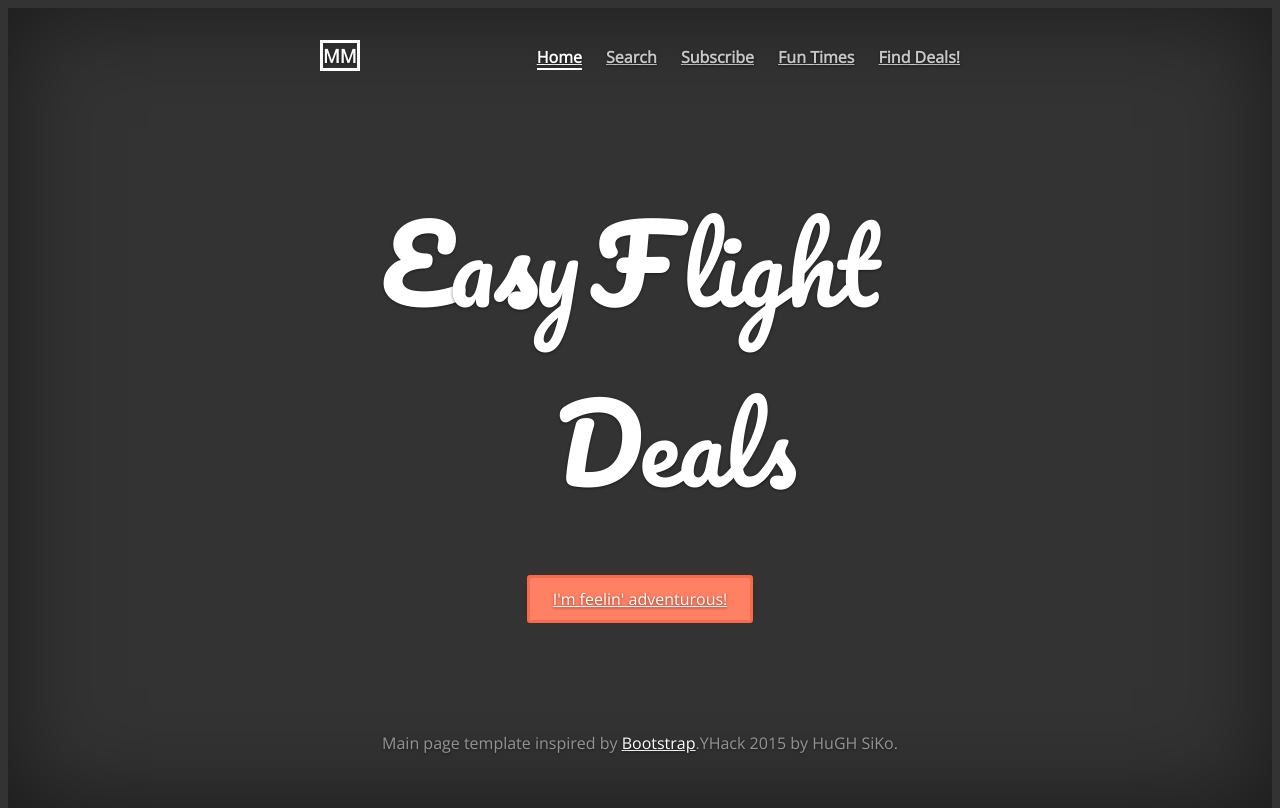
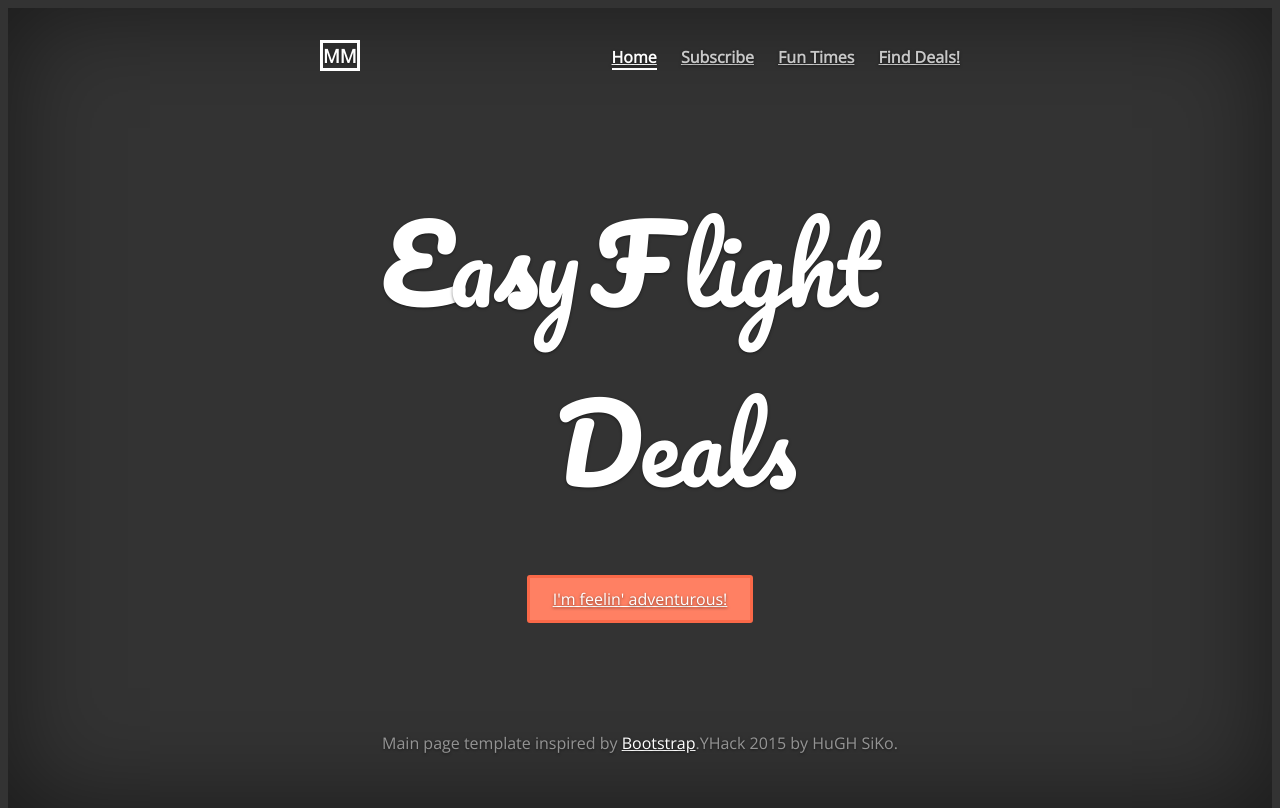
Before and after one commit to catzhangy1/esfd_flask, a Flask app: page / in a window 1280 px wide. Run offline with Flask 2, Linux system fonts and the light colour scheme; some libraries are stand-ins or nearby versions.

Commit message:
Hide search tab.

```diff
--- a/templates/index.html
+++ b/templates/index.html
@@ -47,7 +47,7 @@
               <nav>
                 <ul class="nav masthead-nav">
                   <li class="active"><a href="#">Home</a></li>
-                  <li><a href="/#/search">Search</a></li>
+                  <!-- <li><a href="/#/search">Search</a></li> -->
                   <li><a href="/#/subscribe">Subscribe</a></li>
                   <li><a href="/#/notify">Fun Times</a></li>
                   <li><a href="/#/game">Find Deals!</a></li>
```
